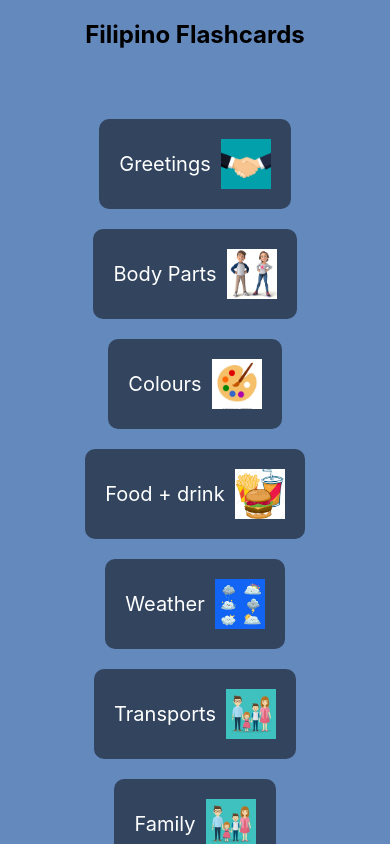
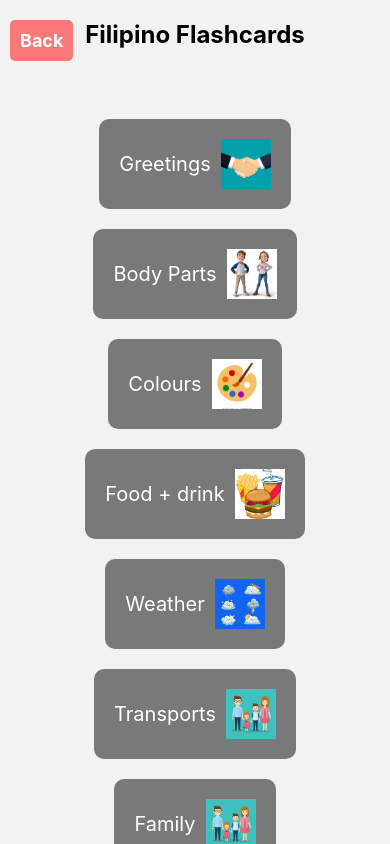
Before and after one commit to davidscales7/DemoFilipinoLearning, a React Native app: screen /FilipinoFlashHome in a window 390 px wide. Built offline with nearby package versions, Linux system fonts and the light colour scheme.

Commit message:
added back button to home from FilipinoFlash home

```diff
--- a/src/components/FilipinoFlash/FilipinoFlashHome.tsx
+++ b/src/components/FilipinoFlash/FilipinoFlashHome.tsx
@@ -14,7 +14,7 @@ const FilipinoFlashHome: React.FC = () => {
   useLayoutEffect(() => {
     navigation.setOptions({
       headerLeft: () => (
-        <TouchableOpacity onPress={() => navigation.goBack()}>
+        <TouchableOpacity onPress={() => navigation.navigate('Filipino')}>
           <Text style={{ marginLeft: 10, color: '#007AFF', fontSize: 18 }}>Back</Text>
         </TouchableOpacity>
       ),
@@ -65,6 +65,14 @@ const FilipinoFlashHome: React.FC = () => {
 
   return (
     <View style={styles.background}>
+
+    {/* Back Button */}
+    <TouchableOpacity
+      style={styles.backButton}
+      onPress={() => navigation.navigate('Filipino')} // Navigate to 'Filipino'
+    >
+      <Text style={styles.backButtonText}>Back</Text>
+    </TouchableOpacity>
       <ScrollView style={styles.scrollViewContent}>
         <View style={styles.container}>
           <Text style={styles.titleText}>Filipino Flashcards</Text>
@@ -175,7 +183,7 @@ const styles = StyleSheet.create({
   },
   background: {
     flex: 1,
-    backgroundColor: '#6489bd', // Light Grey or any other chosen color
+    // Light Grey or any other chosen color
 
   },
   box: {
@@ -189,6 +197,20 @@ const styles = StyleSheet.create({
     width: '100%',
     alignItems: 'center',
   },
+  backButton: {
+    position: 'absolute',
+    top: 20, // Adjust for where your button should appear
+    left: 10,
+    padding: 10,
+    backgroundColor: 'rgba(255, 0, 0, 0.5)',
+    borderRadius: 5,
+    zIndex: 10, // Ensure it appears above everything
+  },
+  backButtonText: {
+    color: '#FFFFFF',
+    fontSize: 18,
+    fontWeight: 'bold',
+  },
 });
 
 export default FilipinoFlashHome;
--- a/src/navigation/navigation.ts
+++ b/src/navigation/navigation.ts
@@ -4,6 +4,7 @@ export type RootStackParamList = {
     Home: undefined;
     Ukrainian: undefined;
     Filipino: undefined;
+    FilipinoLearning:undefined;
     FilipinoGreetings: undefined;
     FilipinoBodyParts: undefined;
     FilipinoNewTopic: undefined;
```
